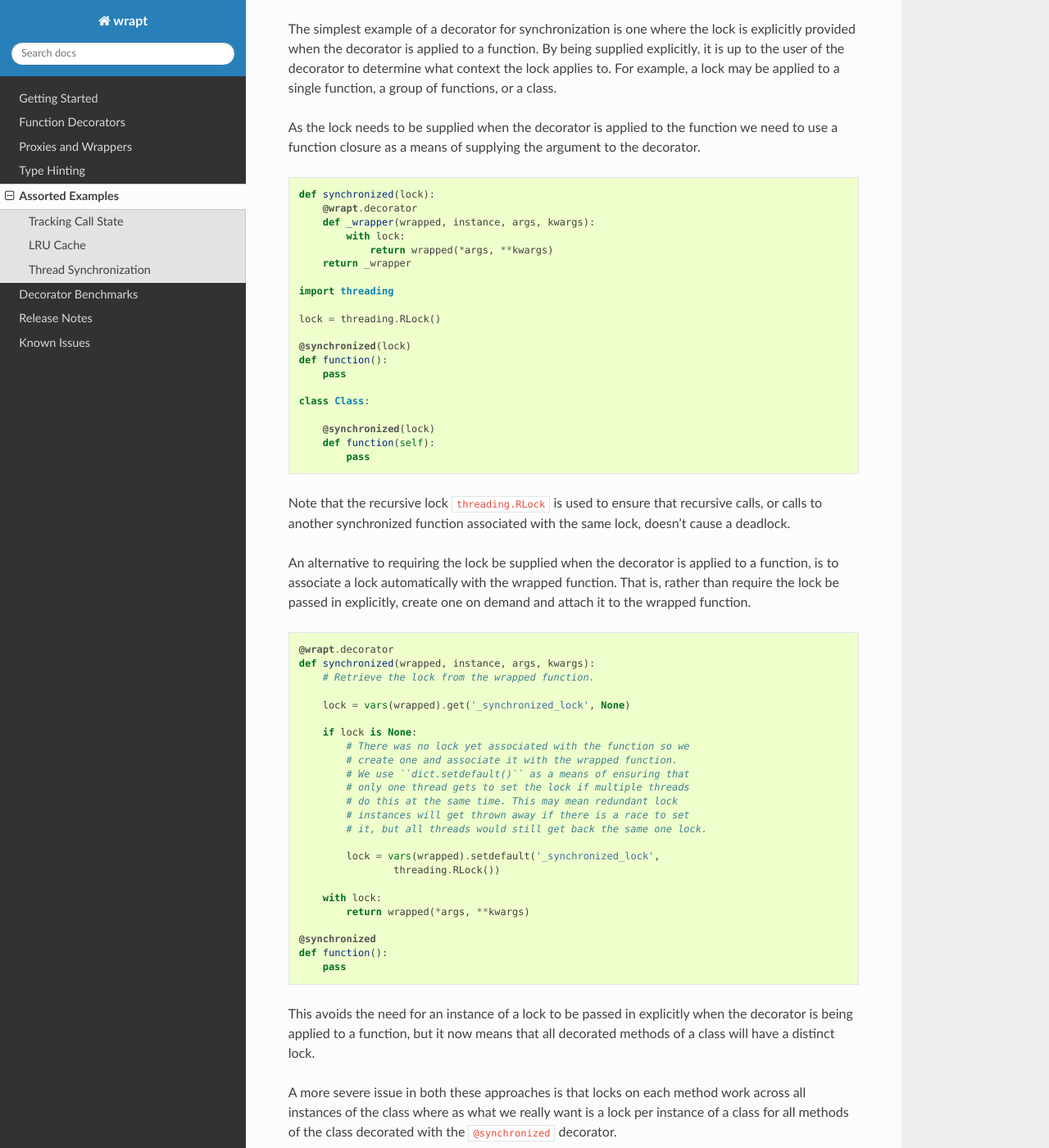
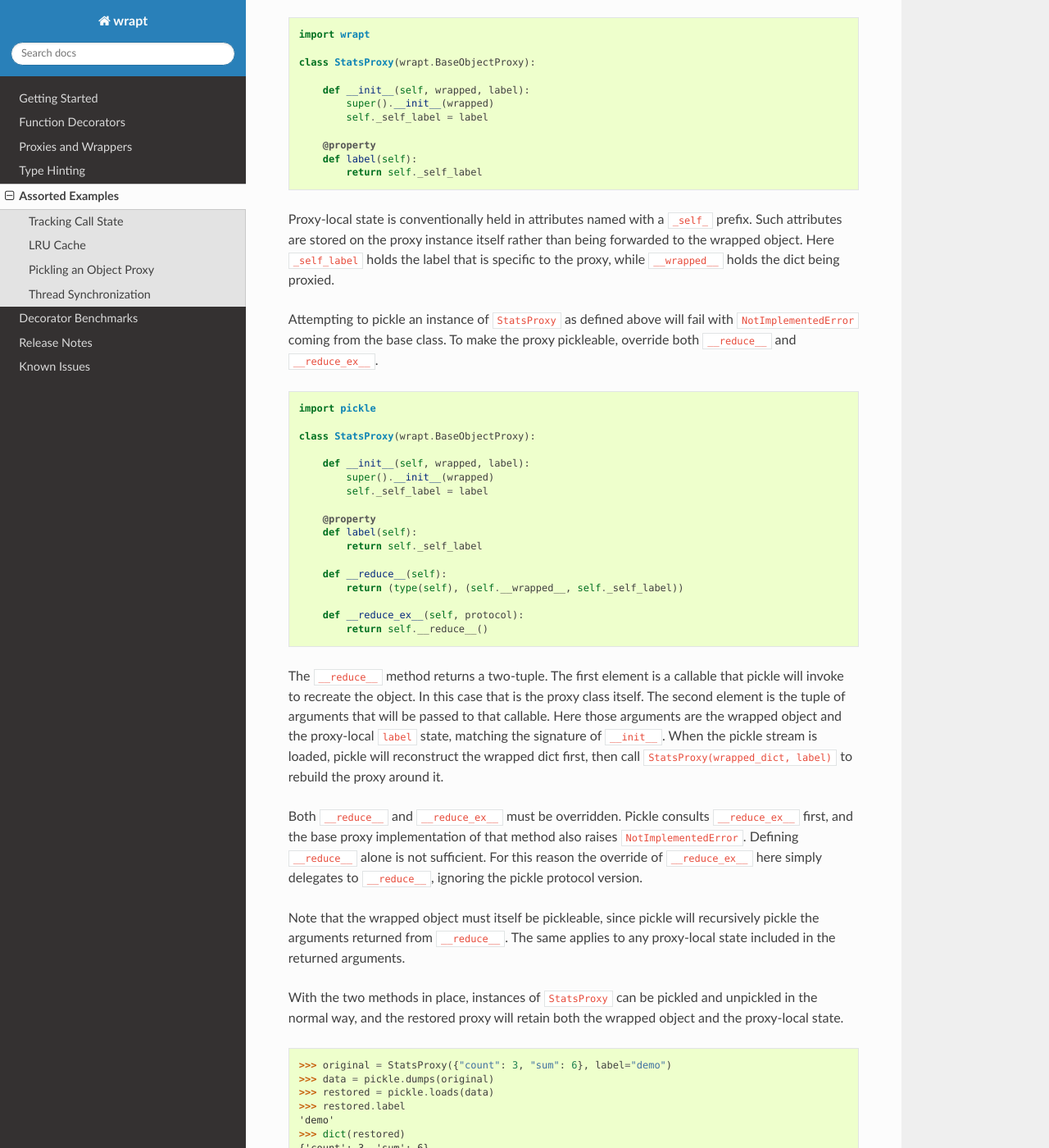
Before and after one commit to GrahamDumpleton/wrapt, a Sphinx documentation site: the page built from docs/examples.rst, in a window 1280 px wide and 1400 px high, scrolled down 5445 px. Shown: the whole window at 82% size. Built offline with Sphinx 7.4.7 and the Read the Docs theme 3.1.0, drawn with Linux system fonts in a browser that asks for light colours; some of the changed text lies outside the part shown.

Commit message:
Document how to pickle a custom object proxy subclass

```diff
--- a/docs/examples.rst
+++ b/docs/examples.rst
@@ -275,6 +275,99 @@ single shared cache.
     CacheInfo(hits=8, misses=11, maxsize=128, currsize=11)
     >>> fibonacci.cache_parameters()
     {'maxsize': 128, 'typed': False}
+
+Pickling an Object Proxy
+------------------------
+
+By default an instance of ``wrapt.ObjectProxy`` (or ``wrapt.BaseObjectProxy``)
+cannot be pickled. The object proxy base classes define ``__reduce__`` and
+``__reduce_ex__`` such that they raise ``NotImplementedError``. This is
+because there is no generic way to pickle a proxy that would correctly
+capture both the wrapped object and any additional state a proxy subclass
+may add on top of it. It is therefore up to the user to define their own
+pickle methods on a proxy subclass to indicate how its data should be
+saved and restored.
+
+Consider a proxy subclass which wraps a dict of computed statistics and
+adds a ``label`` attribute alongside it.
+
+::
+
+    import wrapt
+
+    class StatsProxy(wrapt.BaseObjectProxy):
+
+        def __init__(self, wrapped, label):
+            super().__init__(wrapped)
+            self._self_label = label
+
+        @property
+        def label(self):
+            return self._self_label
+
+Proxy-local state is conventionally held in attributes named with a
+``_self_`` prefix. Such attributes are stored on the proxy instance itself
+rather than being forwarded to the wrapped object. Here ``_self_label``
+holds the label that is specific to the proxy, while ``__wrapped__``
+holds the dict being proxied.
+
+Attempting to pickle an instance of ``StatsProxy`` as defined above will
+fail with ``NotImplementedError`` coming from the base class. To make
+the proxy pickleable, override both ``__reduce__`` and ``__reduce_ex__``.
+
+::
+
+    import pickle
+
+    class StatsProxy(wrapt.BaseObjectProxy):
+
+        def __init__(self, wrapped, label):
+            super().__init__(wrapped)
+            self._self_label = label
+
+        @property
+        def label(self):
+            return self._self_label
+
+        def __reduce__(self):
+            return (type(self), (self.__wrapped__, self._self_label))
+
+        def __reduce_ex__(self, protocol):
+            return self.__reduce__()
+
+The ``__reduce__`` method returns a two-tuple. The first element is a
+callable that pickle will invoke to recreate the object. In this case
+that is the proxy class itself. The second element is the tuple of
+arguments that will be passed to that callable. Here those arguments are
+the wrapped object and the proxy-local ``label`` state, matching the
+signature of ``__init__``. When the pickle stream is loaded, pickle will
+reconstruct the wrapped dict first, then call
+``StatsProxy(wrapped_dict, label)`` to rebuild the proxy around it.
+
+Both ``__reduce__`` and ``__reduce_ex__`` must be overridden. Pickle
+consults ``__reduce_ex__`` first, and the base proxy implementation of
+that method also raises ``NotImplementedError``. Defining ``__reduce__``
+alone is not sufficient. For this reason the override of
+``__reduce_ex__`` here simply delegates to ``__reduce__``, ignoring the
+pickle protocol version.
+
+Note that the wrapped object must itself be pickleable, since pickle will
+recursively pickle the arguments returned from ``__reduce__``. The same
+applies to any proxy-local state included in the returned arguments.
+
+With the two methods in place, instances of ``StatsProxy`` can be
+pickled and unpickled in the normal way, and the restored proxy will
+retain both the wrapped object and the proxy-local state.
+
+::
+
+    >>> original = StatsProxy({"count": 3, "sum": 6}, label="demo")
+    >>> data = pickle.dumps(original)
+    >>> restored = pickle.loads(data)
+    >>> restored.label
+    'demo'
+    >>> dict(restored)
+    {'count': 3, 'sum': 6}
 
 Thread Synchronization
 ----------------------
```
Also changed, not shown: docs/issues.rst (+27 -0 lines), 1 other file.
